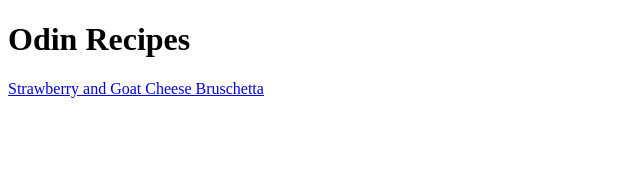
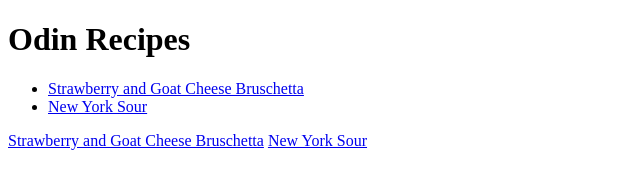
Before and after one commit to allenma92/Some-Bangin-Sips-and-Bites, a plain HTML site: page index.html in a window 1280 px wide. Shown: the whole page, without its empty margins (0-640 px from the left). Drawn offline with Linux system fonts and the light colour scheme.

Commit message:
Updated index page with New York Sour recipe

```diff
--- a/index.html
+++ b/index.html
@@ -8,6 +8,11 @@
 </head>
 <body>
     <h1>Odin Recipes</h1>
+     <ul>
+         <li><a href="recipes/strawberry-and-goat-cheese-bruschetta.html">Strawberry and Goat Cheese Bruschetta</a></li>
+         <li><a href="recipes/new-york-sour.html">New York Sour</a></li>
+     </ul>
     <a href="recipes/strawberry-and-goat-cheese-bruschetta.html">Strawberry and Goat Cheese Bruschetta</a>
+    <a href="recipes/new-york-sour.html">New York Sour</a>
 </body>
 </html>
```
